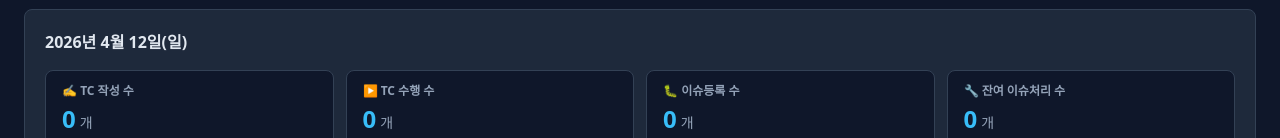
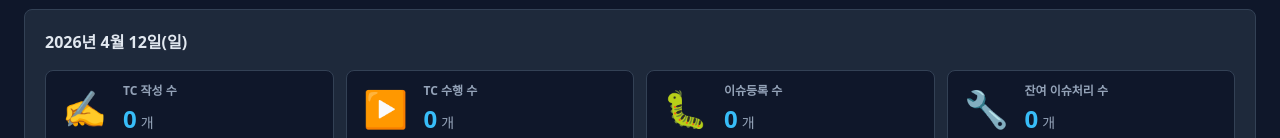
Before and after one commit to yyc002/resource-tracker, a React (Vite) app: page / in a window 1280 px wide. Shown: the part 814-952 px from the top of the page. Built offline with nearby package versions, Linux system fonts and the light colour scheme.

Commit message:
style: 일별 업무현황 이모지 카드 좌측에 크게 배치

```diff
--- a/src/components/DailyWorkSection.tsx
+++ b/src/components/DailyWorkSection.tsx
@@ -29,12 +29,15 @@ export default function DailyWorkSection() {
           {METRICS.map(({ emoji, label, value }) => (
             <div
               key={label}
-              className="bg-slate-900 border border-slate-700 rounded-lg px-4 py-3"
+              className="bg-slate-900 border border-slate-700 rounded-lg px-4 py-3 flex items-center gap-4"
             >
-              <p className="text-xs font-bold text-slate-400 mb-1">{emoji} {label}</p>
-              <p className="text-2xl font-bold text-sky-400">
-                {value}<span className="text-sm font-normal text-slate-400 ml-1">개</span>
-              </p>
+              <span className="text-4xl leading-none">{emoji}</span>
+              <div>
+                <p className="text-xs font-bold text-slate-400 mb-1">{label}</p>
+                <p className="text-2xl font-bold text-sky-400">
+                  {value}<span className="text-sm font-normal text-slate-400 ml-1">개</span>
+                </p>
+              </div>
             </div>
           ))}
         </div>
```
